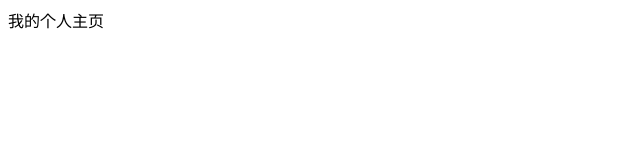
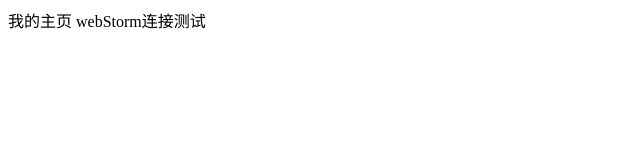
Before and after one commit to gladfish/gladfish.github.io, a plain HTML site: page index.html in a window 1280 px wide. Shown: the whole page, without its empty margins (0-640 px from the left). Drawn offline with Linux system fonts and the light colour scheme.

Commit message:
connect to github test

```diff
--- a/index.html
+++ b/index.html
@@ -1,6 +1,7 @@
 <!DOCTYPE HTML>
 <html>
 <body>
-  我的个人主页
+  我的主页
+  webStorm连接测试
 </body>
 </html>
```
